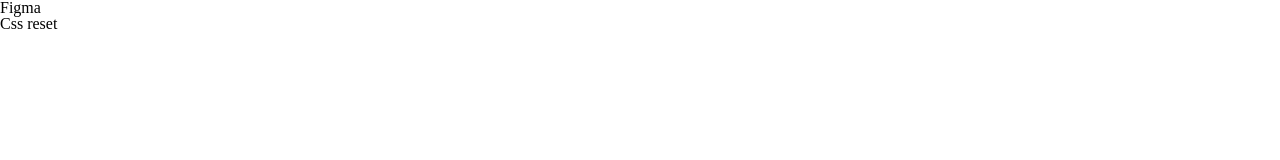
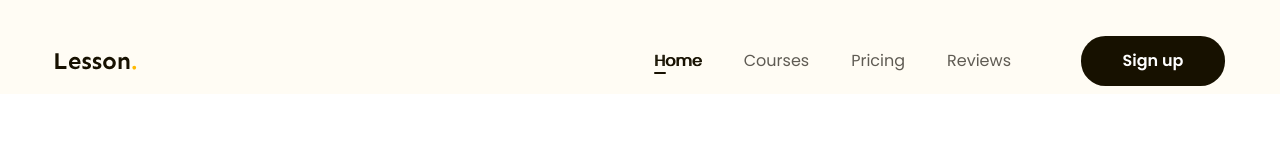
Before and after one commit to Quang-Trung-68/figma-to-html-01-02-25, a plain HTML site: page index.html in a window 1280 px wide. Shown: the top 160 px of the page. Drawn offline with Linux system fonts and the light colour scheme.

Commit message:
p3 dung phan header

```diff
--- a/assets/css/style.css
+++ b/assets/css/style.css
@@ -8,4 +8,89 @@
 
 body {
   font-size: 1.6rem;
+  font-family: Poppins;
 }
+
+/* ===========common================== */
+
+a {
+  text-decoration: none;
+}
+
+.btn {
+  color: #fff;
+  display: inline-block;
+  min-width: 118px;
+  padding: 0px 16px;
+  line-height: 50px;
+
+  text-align: center;
+  font-style: 1.6rem;
+  font-weight: 600;
+  border-radius: 2.45rem;
+  background-color: #171100;
+}
+/* ==============header============== */
+
+.header {
+  background-color: #fffcf4;
+}
+
+.header.fixed {
+  position: sticky;
+  top: -28px;
+}
+
+.header .body {
+  display: flex;
+  align-items: center;
+  padding: 36px 0 8px;
+}
+
+.main-content {
+  width: 1170px;
+  margin-left: auto;
+  margin-right: auto;
+  max-width: calc(100% - 48px);
+}
+
+.nav ul {
+  display: flex;
+}
+
+.nav {
+  margin-left: auto;
+}
+
+.nav ul a {
+  color: #5f5b53;
+  font-size: 1.6rem;
+  padding: 8px 21px;
+  position: relative;
+}
+
+.nav li.active a,
+.nav a:hover {
+  color: #171100;
+  text-shadow: 1px 0 0 currentColor;
+}
+
+.nav li.active a:after {
+  display: block;
+  position: absolute;
+  left: 21px;
+  bottom: 6px;
+  content: "";
+  width: 12px;
+  height: 2px;
+  border-radius: 1px;
+  background-color: #171100;
+}
+
+.header .btn-sign-up {
+  min-width: 144px;
+}
+
+.header .action {
+  margin-left: 49px;
+}
--- a/index.html
+++ b/index.html
@@ -3,12 +3,54 @@
   <head>
     <meta charset="UTF-8" />
     <meta name="viewport" content="width=device-width, initial-scale=1.0" />
+
+    <!-- reset css -->
     <link rel="stylesheet" href="./assets/css/reset.css" />
+
+    <!-- embed fonts -->
+    <link rel="preconnect" href="https://fonts.googleapis.com" />
+    <link rel="preconnect" href="https://fonts.gstatic.com" crossorigin />
+    <link
+      href="https://fonts.googleapis.com/css2?family=Poppins:ital,wght@0,400;0,500;0,600;0,700;1,400&family=Sen:wght@700&display=swap"
+      rel="stylesheet"
+    />
+
+    <!-- style css -->
     <link rel="stylesheet" href="./assets/css/style.css" />
     <title>Figma to html</title>
   </head>
-  <body>
-    <h1>Figma</h1>
-    <h2>Css reset</h2>
+  <body style="height: 10000px">
+    <!-- header -->
+    <header class="header fixed">
+      <div class="main-content">
+        <div class="body">
+          <!-- logo -->
+          <img src="./assets/img/logo.svg" alt="Lesson" class="logo" />
+
+          <!-- nav -->
+          <nav class="nav">
+            <ul>
+              <li class="active">
+                <a href="#">Home</a>
+              </li>
+              <li>
+                <a href="#">Courses</a>
+              </li>
+              <li>
+                <a href="#">Pricing</a>
+              </li>
+              <li>
+                <a href="#">Reviews</a>
+              </li>
+            </ul>
+          </nav>
+
+          <!-- btn action -->
+          <div class="action">
+            <a href="#" class="btn btn-sign-up">Sign up</a>
+          </div>
+        </div>
+      </div>
+    </header>
   </body>
 </html>
```
Also changed, not shown: assets/img/logo.svg (added).
